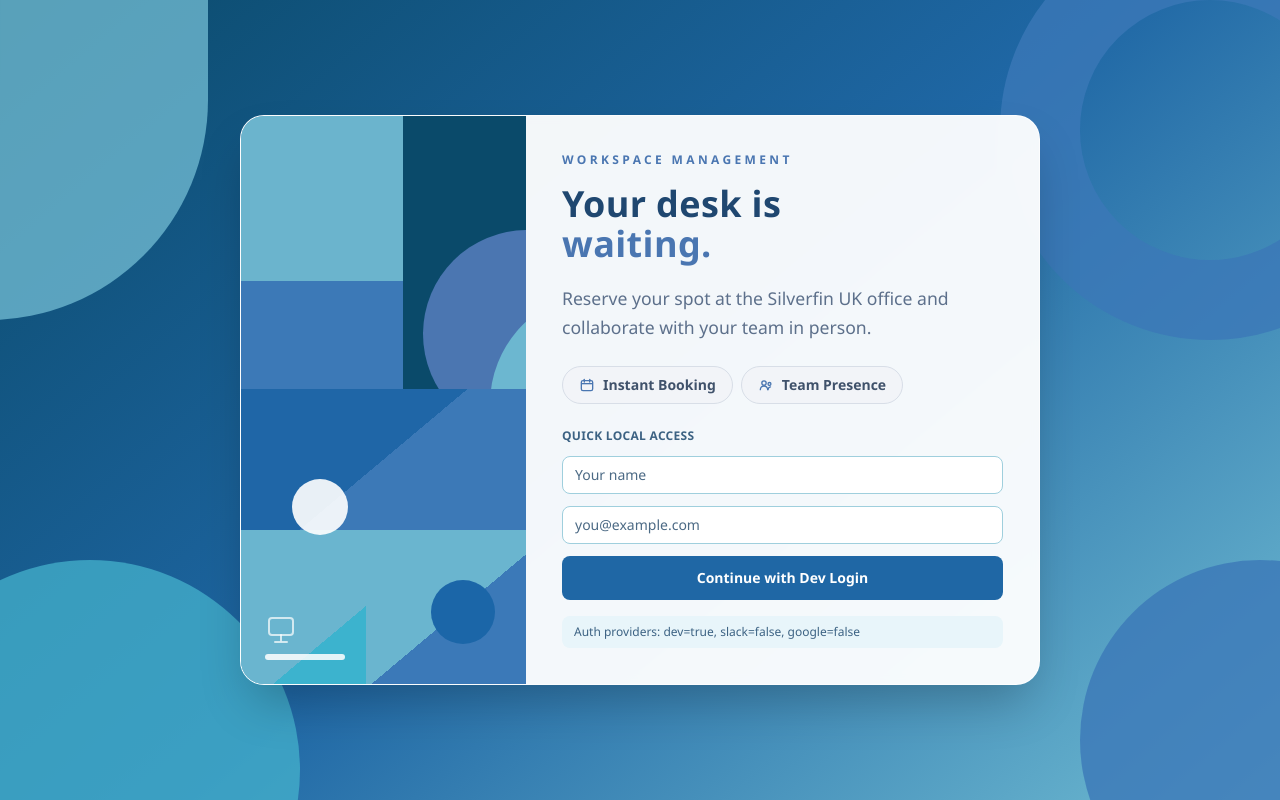
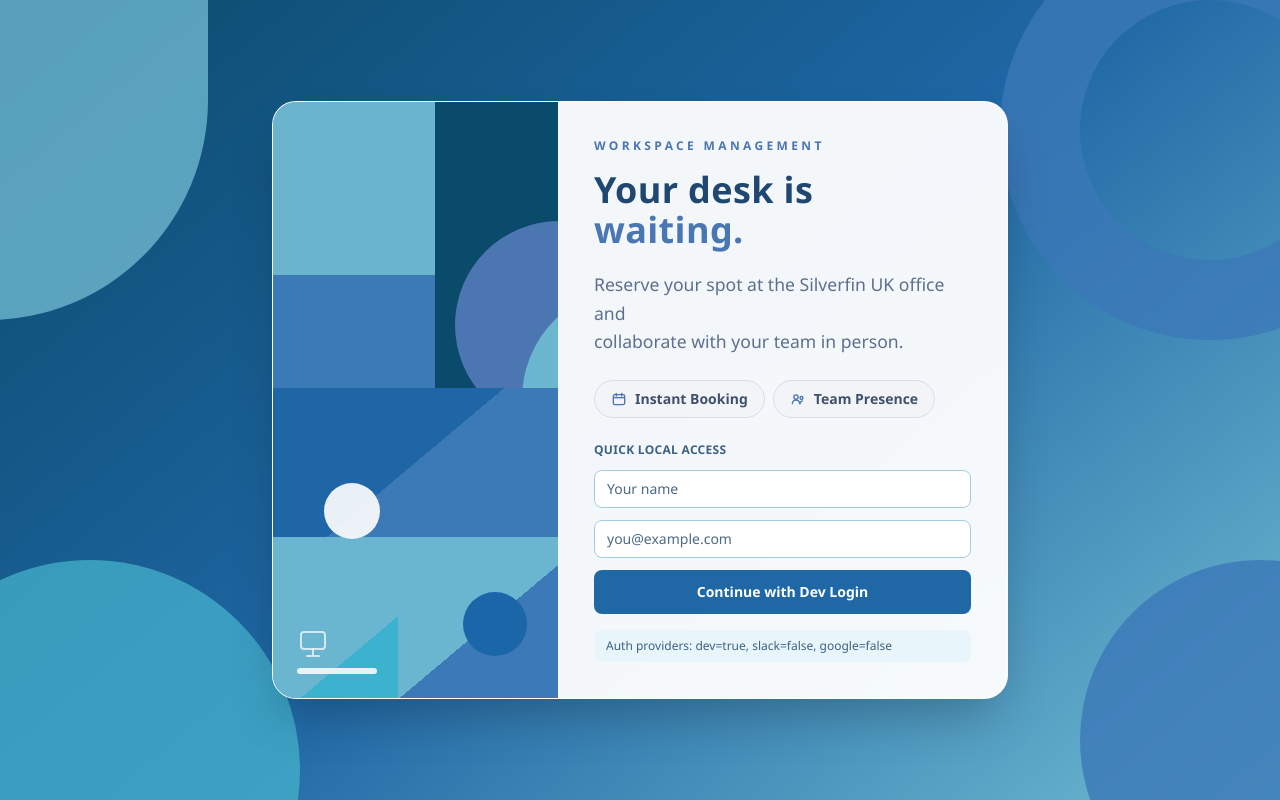
Before and after one commit to jackvoller/desk_booking, a React (Vite) app in the folder client/: page / in a window 1280 px wide. Built offline with nearby package versions, Linux system fonts and the light colour scheme; no server answers.

Commit message:
Narrow login panel width in sign-in screen

```diff
--- a/client/src/App.jsx
+++ b/client/src/App.jsx
@@ -383,7 +383,7 @@ function App() {
           <div className="absolute bottom-[-120px] right-[-160px] h-[360px] w-[360px] rounded-full bg-[#3B79B8]/80" />
         </div>
 
-        <section className="relative z-10 w-full max-w-[50rem] overflow-hidden rounded-3xl border border-white/70 bg-white/95 shadow-2xl backdrop-blur-sm">
+        <section className="relative z-10 w-full max-w-[46rem] overflow-hidden rounded-3xl border border-white/70 bg-white/95 shadow-2xl backdrop-blur-sm">
           <div className="grid md:grid-cols-[285px_1fr]">
             <aside className="relative min-h-[190px] overflow-hidden bg-[#80AFC7] md:min-h-full">
               <div className="absolute inset-0">
```
